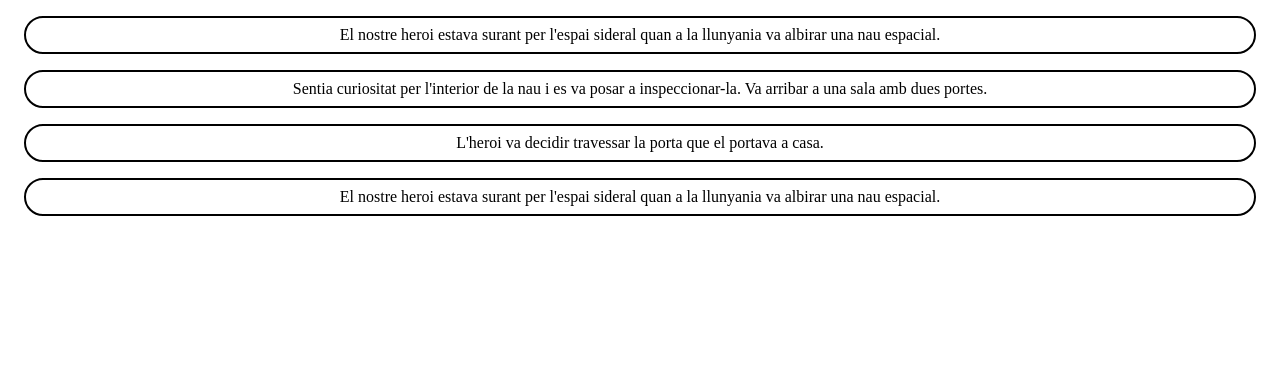
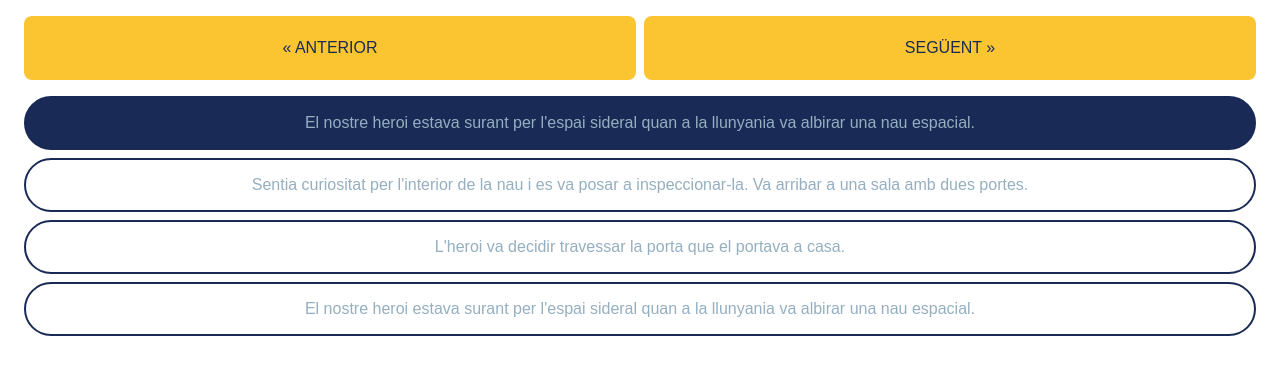
Before and after one commit to nyuudo/Thinksigner, a React (Vite) app: page / in a window 1280 px wide. Shown: the top 374 px of the page. Built offline with nearby package versions, Linux system fonts and the light colour scheme.

Commit message:
Exercise 4

```diff
--- a/src/App.tsx
+++ b/src/App.tsx
@@ -1,15 +1,38 @@
 // import JSON file "as it is" without defining a constant or export to avoid TypeScript Error
 import scenes from "./data/scenes.json";
 import { Escena } from "./components/Escena";
+import { Header } from "./components/Header";
+import { useState } from "react";
 
 function App() {
+  const [level, setLevel] = useState(1);
+  // define a function that will be used by the right button
+  const GoAhead = () => {
+    if (level < scenes.length) {
+      setLevel(level + 1);
+    }
+    if (level >= scenes.length) {
+      setLevel(1);
+    }
+  };
+  // define a function that will be used by the left button
+  const GoBack = () => {
+    if (level <= scenes.length) {
+      setLevel(level - 1);
+    }
+
+    if (level === 1) {
+      setLevel(4);
+    }
+  };
+
   return (
     <div>
+      <Header back={GoBack} ahead={GoAhead} />
       {scenes.map((item) => (
-        <Escena key={item.id} text={item.escena} />
+        <Escena key={item.id} id={item.id} text={item.escena} level={level} />
       ))}
     </div>
   );
 }
-
 export default App;
--- a/src/components/Escena.styles.tsx
+++ b/src/components/Escena.styles.tsx
@@ -1,10 +1,19 @@
 // import styled components
 import styled from "styled-components";
 
-export const StyledDiv = styled.div`
+// declare the type for the boolean props
+type activeProps = { active: boolean };
+
+//include as a generic next to div
+export const StyledDiv = styled.div<activeProps>`
+  @import url("https://fonts.googleapis.com/css2?family=Rubik&display=swap");
+  font-family: Rubik, sans-serif;
+  font-size: 1rem;
+  color: #95afc0;
   text-align: center;
-  border: 2px solid;
+  border: 2px solid #192a56;
   border-radius: 32px;
-  padding: 8px 16px;
-  margin: 16px;
+  padding: 16px 16px;
+  margin: 8px 16px;
+  background-color: ${({ active }) => (active ? "#192a56" : "white")};
 `;
--- a/src/components/Escena.tsx
+++ b/src/components/Escena.tsx
@@ -1,6 +1,15 @@
-// import stlye form styles file
+// import stlye from styles file
 import { StyledDiv } from "./Escena.styles";
 // added property type to PROPS
-export const Escena = ({ text }: { text: string }) => {
-  return <StyledDiv>{text}</StyledDiv>;
+export const Escena = ({
+  id,
+  text,
+  level,
+}: {
+  id: number;
+  text: string;
+  level: number;
+}) => {
+  // use a conditional props to determine the style component
+  return <StyledDiv active={level === id ? true : false}>{text}</StyledDiv>;
 };
--- /dev/null
+++ b/src/components/Header.styles.tsx
@@ -0,0 +1,24 @@
+import styled from "styled-components";
+
+export const HeaderArea = styled.header`
+  display: grid;
+  grid-template: 64px/ 1fr 1fr;
+  gap: 0.5rem;
+  margin: 16px;
+`;
+
+export const ButtonCurrent = styled.button`
+  @import url("https://fonts.googleapis.com/css2?family=Rubik&display=swap");
+  font-family: Rubik, sans-serif;
+  font-size: 1rem;
+  border: none;
+  border-radius: 8px;
+  text-decoration: none;
+  color: #192a56;
+  background-color: #fbc531;
+  transition-duration: 0.4s;
+  &:hover {
+    color: #fbc531;
+    background-color: #192a56;
+  }
+`;
--- /dev/null
+++ b/src/components/Header.tsx
@@ -0,0 +1,13 @@
+import { HeaderArea, ButtonCurrent } from "./Header.styles";
+
+// define the type of props allowed for the children
+type HeaderProps = { back(): void; ahead(): void };
+
+export const Header = (props: HeaderProps) => {
+  return (
+    <HeaderArea>
+      <ButtonCurrent onClick={props.back}>« ANTERIOR</ButtonCurrent>
+      <ButtonCurrent onClick={props.ahead}>SEGÜENT »</ButtonCurrent>
+    </HeaderArea>
+  );
+};
```
